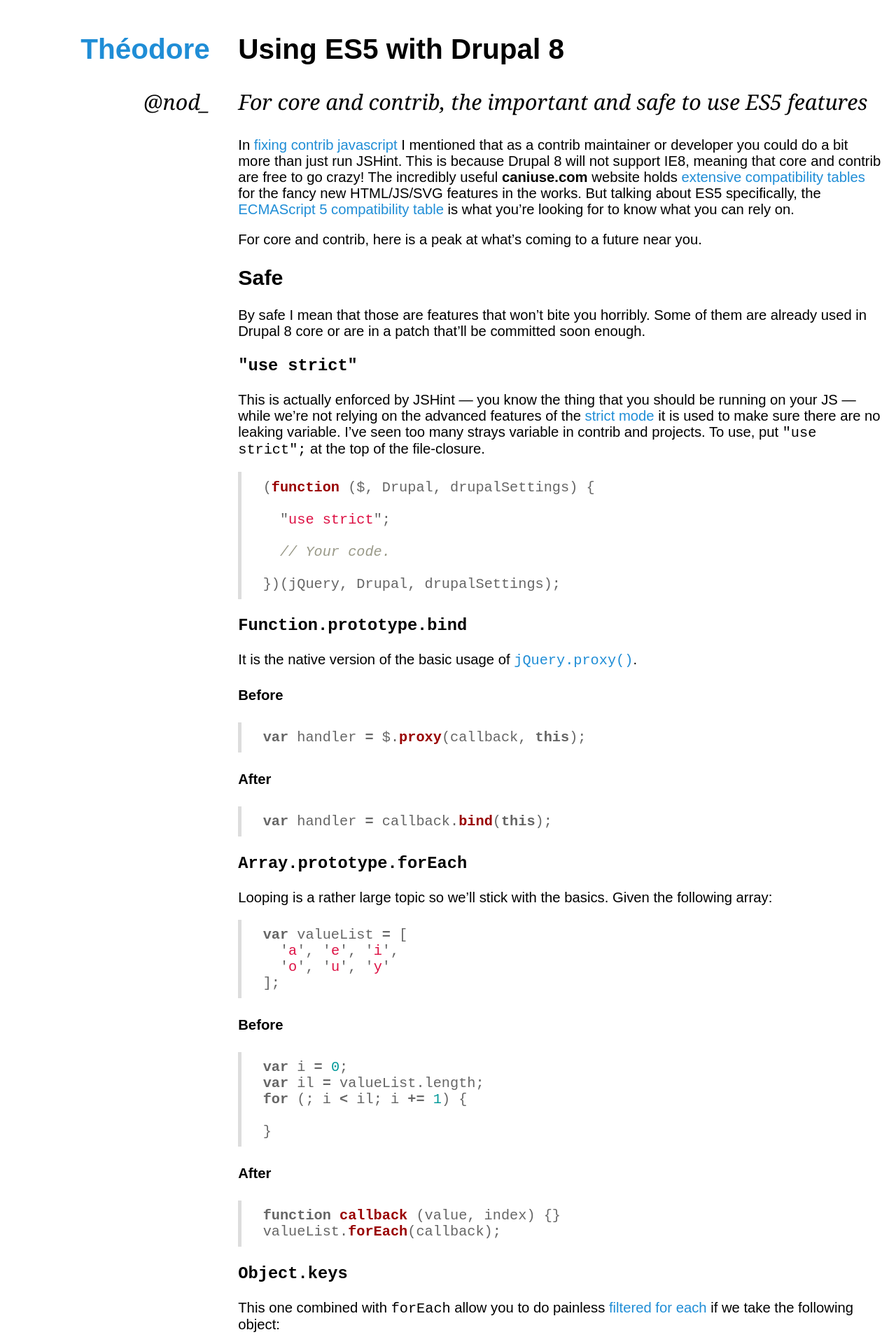
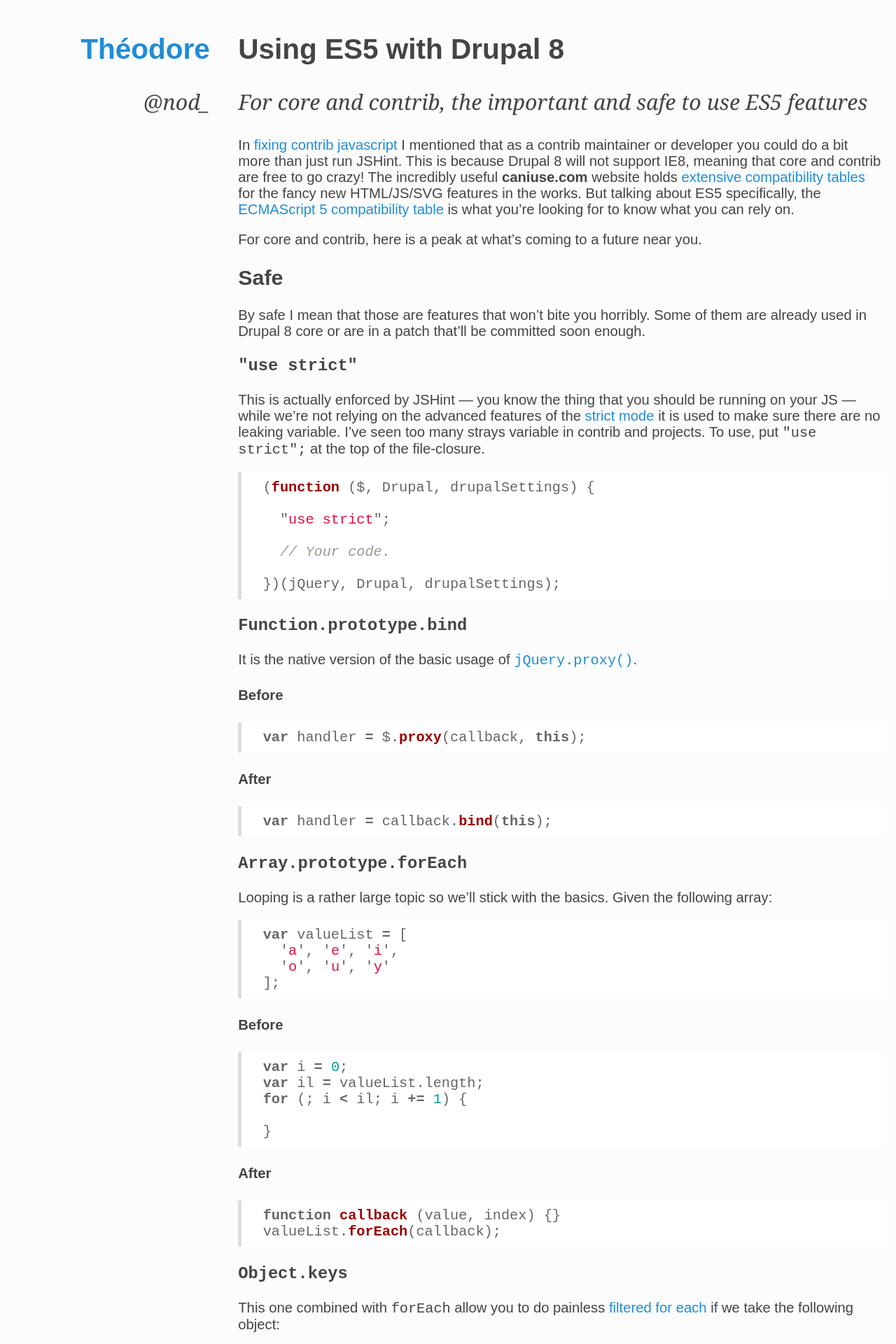
Before and after one commit to theodoreb/theodoreb.github.io, a Jekyll site: the page built from _posts/2014-01-21-using-es5-with-drupal8.markdown, in a window 1280 px wide. Shown: the top 1920 px of the page at 70% size. Built offline with Jekyll 4.4.1, drawn with Linux system fonts in a browser that asks for light colours; Markdown is read by kramdown in place of the engine named in the settings.

Commit message:
Update: Make style gentler

```diff
--- a/_includes/custom.css
+++ b/_includes/custom.css
@@ -1,5 +1,6 @@
 html, body {
-  background: white;
+  background: #fcfcfc;
+  color: #444;
   font-size: 112.5%;
 }
 
@@ -53,9 +54,15 @@ header p {
   font-size: 1.5em;
 }
 
+p.highlight {
+  border: 5px solid #ddd;
+  padding: 1em;
+  margin: 2em 0;
+}
+
 pre, blockquote {
-  color: rgb(102, 102, 102);
-  border-left: 5px solid rgb(221, 221, 221);
+  color: #666;
+  border-left: 5px solid #ddd;
   padding: 0.5em 1.5em;
 }
 
```
